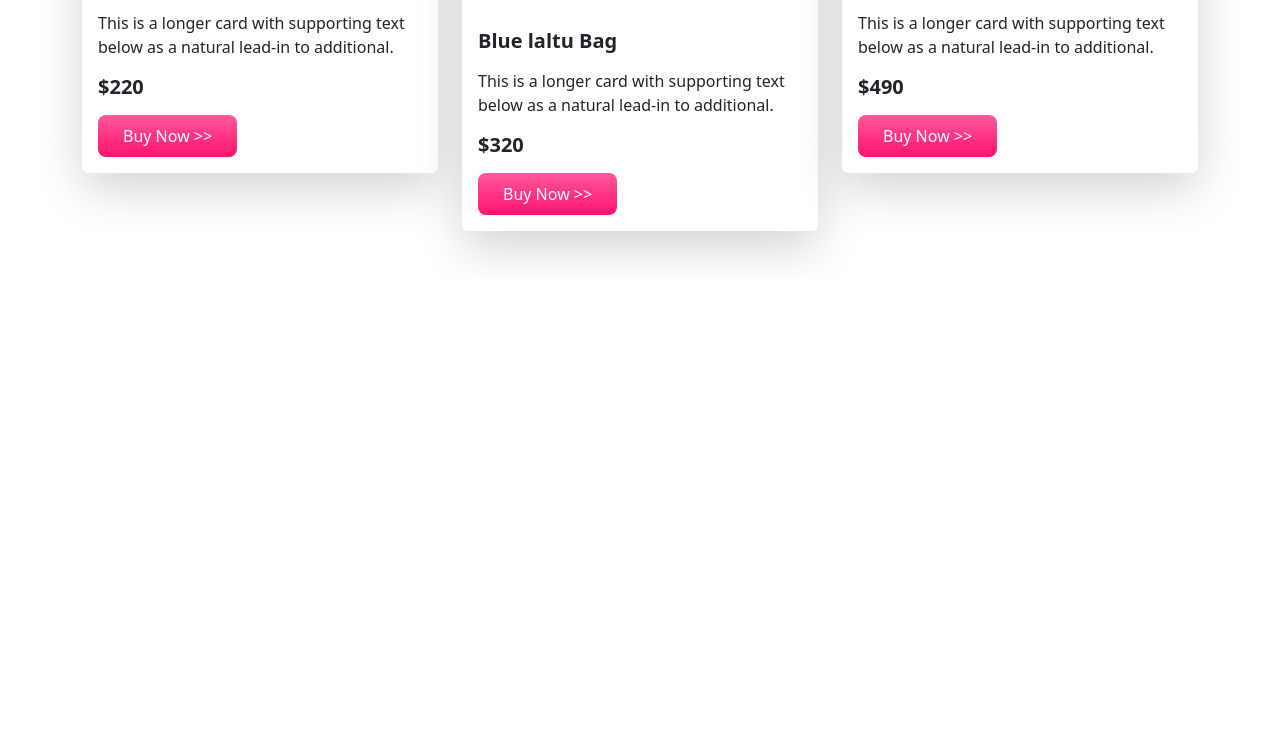
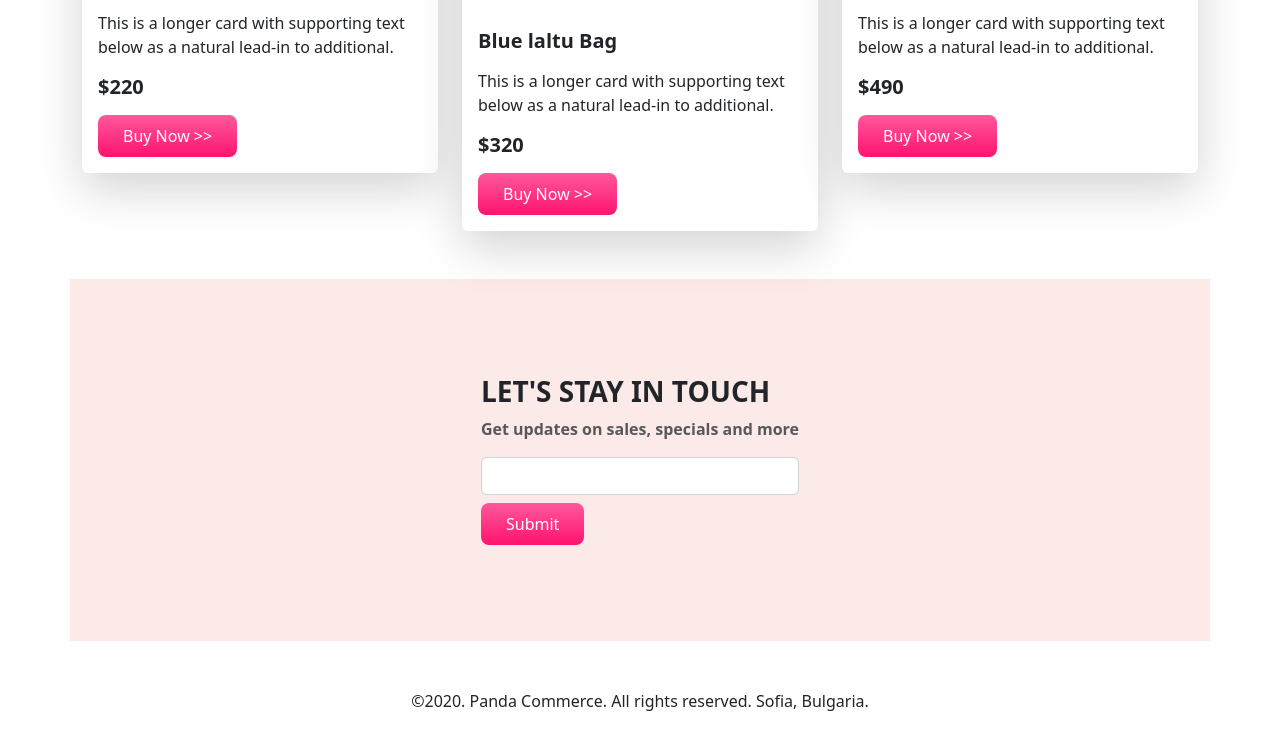
Before and after one commit to SalmaLisa/panda-commerce-bootstrap, a plain HTML site: page index.html in a window 1280 px wide. Shown: the part 1850-2579 px from the top of the page. Before the commit the page ends 2129 px from the top, so only its background shows below. Drawn offline with Linux system fonts and the light colour scheme.

Commit message:
completed

```diff
--- a/index.html
+++ b/index.html
@@ -68,13 +68,13 @@
                       This is the best headphone in the world for people who just want to waste time in front of funky world.
                     </p>
                     <h1 class="my-2">$420</h1>
-                    <a href="" class="btn panda-btn-warning">Buy Now</a>
+                    <a href="" class="btn panda-btn-warning ">Buy Now</a>
                   </div>
                 </div>
                 <div class="col-lg-5">
                   <img
                     src="images/banner-images/tv.png"
-                    class="d-block w-100"
+                    class="d-block w-100 "
                     alt="headphone"
                   />
                 </div>
@@ -159,13 +159,13 @@
               </div>
             </div>
             <div class="col-lg-4 col-md-6 col-sm-12">
-              <div class="p-3 border bg-primary d-flex align-items-center justify-content-around rounded-4">
+              <div class="p-3 border bg-orchid d-flex align-items-center justify-content-around rounded-4">
                 <h1 class="fw-bold text-white">Bag</h1>
                 <img src="images/categories/bag.png" class="w-25" alt="">
               </div>
             </div>
             <div class="col-lg-4 col-md-6 col-sm-12">
-              <div class="p-3 border bg-secondary d-flex align-items-center justify-content-around rounded-4">
+              <div class="p-3 border bg-primary d-flex align-items-center justify-content-around rounded-4">
                 <h1 class="fw-bold text-white">Shoes</h1>
                 <img src="images/categories/shoes.png" class="w-25" alt="">
               </div>
@@ -251,10 +251,24 @@
           </div>
         </div>
       </section>
-
+      <!-- Subscribe section start -->
+      <section class="container my-5 d-flex align-items-center justify-content-center py-5 my-5 panda-bg">
+        <div class="my-5">
+          <h3 class="fw-bold">LET'S STAY IN TOUCH</h3>
+          <p class="text-muted fw-bold">Get updates on sales, specials and more</p>
+          <form>
+            <div class="form-group">
+              <input type="email" class="form-control" id="exampleInputEmail1" aria-describedby="emailHelp">
+            </div>
+            <button type="submit" class="btn panda-btn-warning mt-2">Submit</button>
+          </form>
+        </div>
+      </section>
     </main>
     <!-- footer start here -->
-    <footer></footer>
+    <footer class="mt-5">
+      <p class="text-center ">©2020. Panda Commerce. All rights reserved. Sofia, Bulgaria.</p>
+    </footer>
     <!-- javascript files -->
     <script src="bootstrap/bootstrap.min.js"></script>
   </body>
--- a/style.css
+++ b/style.css
@@ -1,10 +1,13 @@
 .panda-bg {
   background-color: #fceae8;
 }
-.panda-btn-warning {
+.panda-btn-warning{
   background-image: linear-gradient(to bottom, #ff589b 0%, #ff136f 100%);
   color: #fff;
   border: none;
   border-radius: 8px;
   padding: 9px 25px;
 }
+.bg-orchid{
+  background-color: #da70d6;
+}
```
